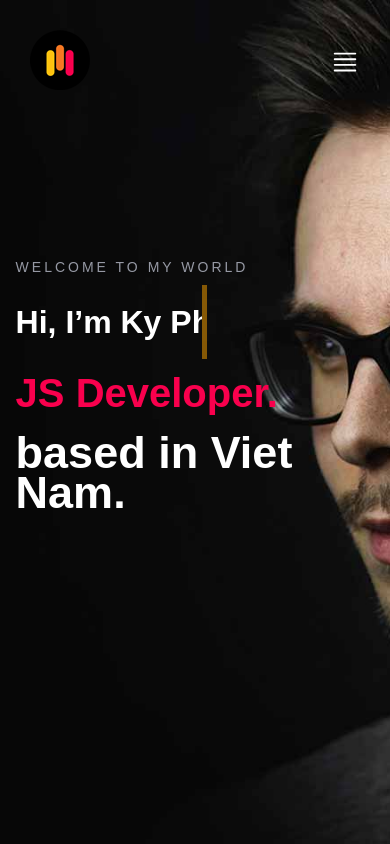
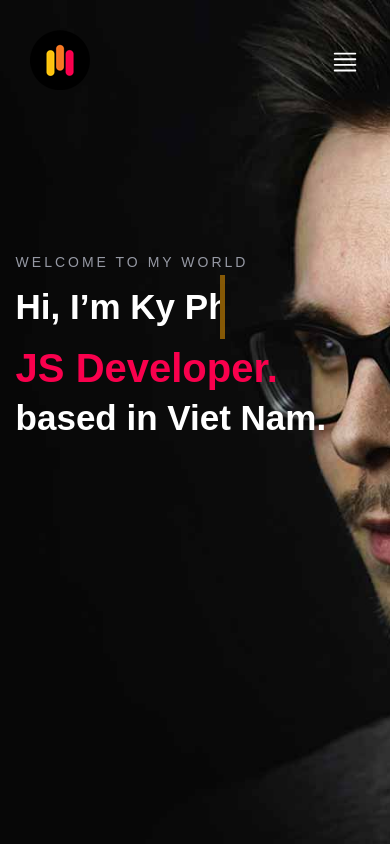
Before and after one commit to kyphans/Portfolio, a React (Create React App) app: page / in a window 390 px wide. Shown: the top 844 px of the page. Built offline with nearby package versions, Linux system fonts and the light colour scheme.

Commit message:
Edit CSS

```diff
--- a/src/Home.css
+++ b/src/Home.css
@@ -1,4 +1,4 @@
-.home__bg{
+.home__bg {
     height: 100vh;
     background-image: url(./img/bg.jpg);
     background-color: #010101;
@@ -6,50 +6,49 @@
     background-repeat: no-repeat;
     background-size: cover;
 }
-li.nav__items{
+li.nav__items {
     font-size: 18px;
     padding-bottom: 15px;
 }
-.home__content{
+.home__content {
     padding: 125px 0px;
 }
-h1.home__text{
+h1.home__text {
     font-size: 18px;
     font-weight: 400;
     letter-spacing: 3px;
-    color: rgba(198,201,216,.75)!important;
+    color: rgba(198, 201, 216, 0.75) !important;
 }
-.wrapper-text{
+.wrapper-text {
     display: inline-block;
 }
-h2.home__text{
+h2.home__text {
     font-size: 54px;
     line-height: 54px;
     font-weight: 800;
-    font-family: Montserrat,sans-serif;
+    font-family: Montserrat, sans-serif;
 
     white-space: nowrap;
     overflow: hidden;
     border-right: 5px solid orange;
     animation: typing 2.5s steps(17) infinite, caret 0.5s steps(2) infinite;
 }
-h3.home__text{
+h3.home__text {
     font-size: 50px;
     font-weight: 800;
-    font-family: Montserrat,sans-serif;
+    font-family: Montserrat, sans-serif;
     line-height: 40px;
 }
-h4.home__text{
+h4.home__text {
     font-size: 50px;
     font-weight: 800;
     line-height: 40px;
-    font-family: Montserrat,sans-serif;
-
+    font-family: Montserrat, sans-serif;
 }
-.header{
-    transition: .4s all ease;
+.header {
+    transition: 0.4s all ease;
 }
-.header.active{
+.header.active {
     position: fixed;
     z-index: 1000;
     width: 100%;
@@ -74,28 +73,28 @@ ul.sidebar.d__flex {
     top: 0%;
     flex-direction: column;
 }
-li.sideNavbar{
+li.sideNavbar {
     padding: 25px 30px;
 }
 /* RESPONSIVE */
-@media only screen and (max-width: 768px){
- .header{
+@media only screen and (max-width: 768px) {
+    .header {
         justify-content: space-between;
     }
     .navigation.pxy__30 {
         display: none;
     }
     h2.white.pz__10 {
-    font-size: 50px!important;
+        font-size: 50px !important;
     }
     svg.bi.bi-justify.white.pointer {
         width: 30px;
         height: 30px;
     }
 }
-@media only screen and (max-width: 425px){
-    h2.home__text.pz__10{
-    font-size: 32px;
+@media only screen and (max-width: 425px) {
+    h2.home__text.pz__10 {
+        font-size: 35px;
     }
     h3.sweet.pz__10 {
         font-size: 40px;
@@ -104,7 +103,10 @@ h1.home__text {
         font-size: 14px;
     }
     h4.home__text {
-    font-size: 45px;
+        font-size: 35px;
+    }
+    .pz__10 {
+        padding: 5px 0px;
     }
 }
 
```
Lines whose indentation alone changed are shown as unchanged.
